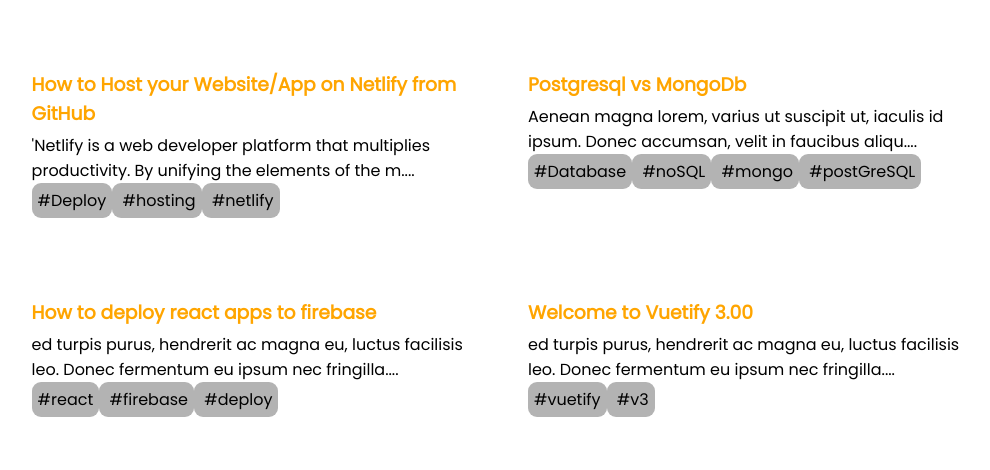
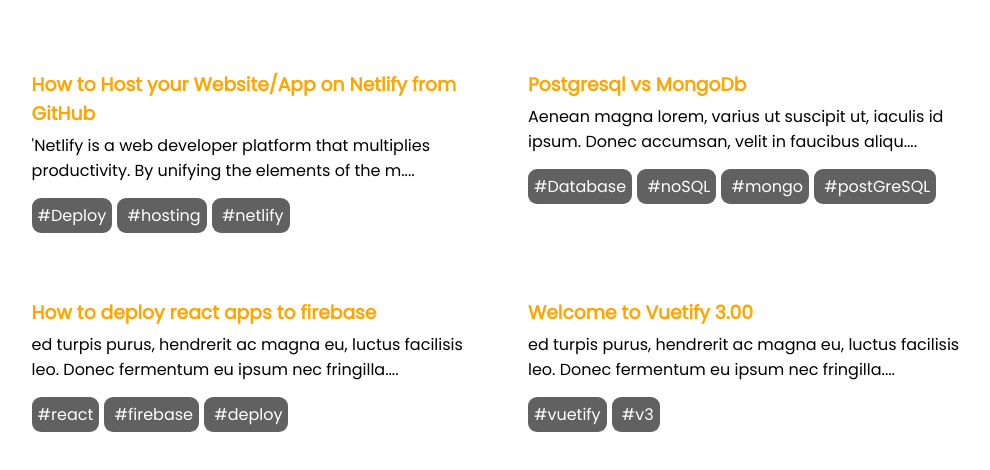
Before and after one commit to Akohjesse/Vue3-json-server-blog, a Vue app: page / in a window 1280 px wide. Shown: the top 470 px of the page, without its empty margins (142-1132 px from the left). Built offline with nearby package versions, Linux system fonts and the light colour scheme; data requests are answered from the project's data file.

Commit message:
everythings fine

```diff
--- a/src/components/posts.vue
+++ b/src/components/posts.vue
@@ -4,9 +4,11 @@
                    <h3>{{post.title}}</h3>
               </router-link>
                <p>{{snippet}}....</p>
-             <span v-for="tag in post.tags" :key="tag">
+                <div class="tags">
+                     <span v-for="tag in post.tags" :key="tag">
                #{{ tag }}
             </span>
+                </div>
        </div>
 </template>
 
@@ -35,12 +37,15 @@
     p{
         margin:5px 0px;
     }
-    span{
-        margin-top:10px;
-        background: rgb(179, 179, 179);
+   .tags{
+       margin:20px 0px;
+        span{
+        background: rgb(97, 97, 97);
         padding:6px;
         border-radius: 9px;
-        color: rgb(0, 0, 0);
+        margin-right:5px;
+        color: rgb(255, 255, 255);
     }
+   }
 }
 </style>
```
